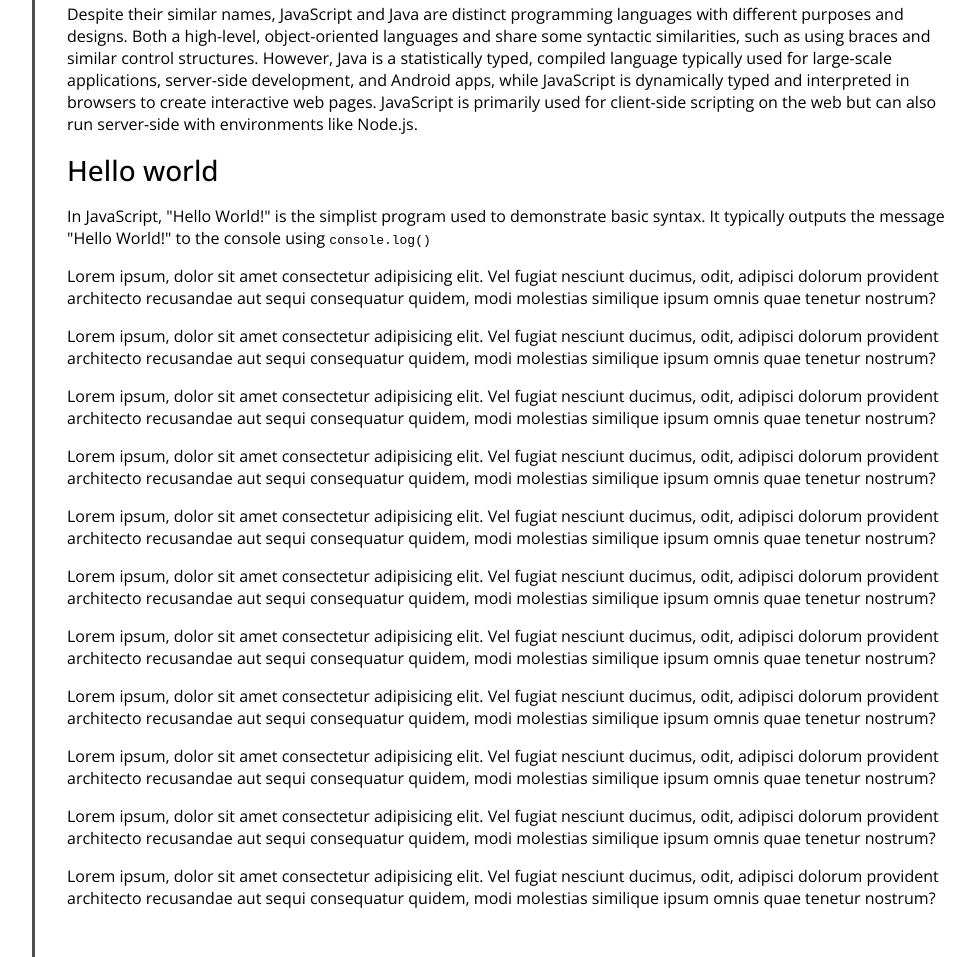
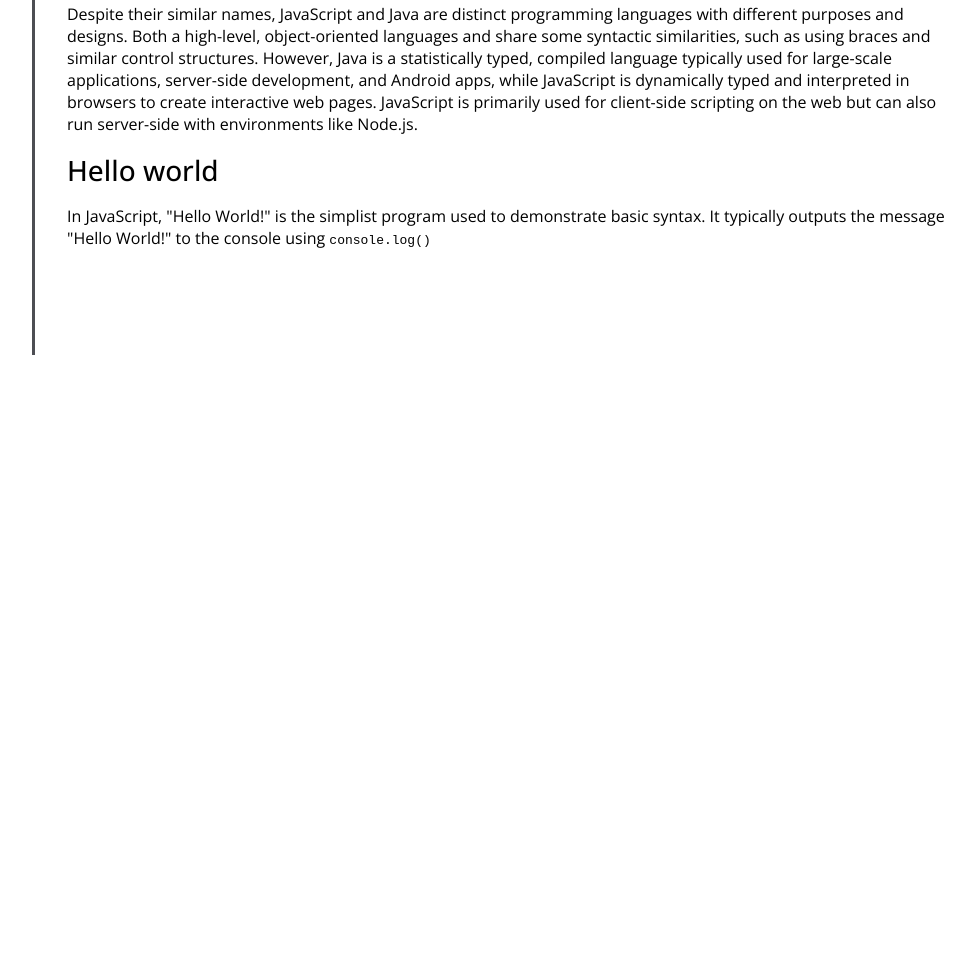
Before and after one commit to lengleman-spec/technical-page, a plain HTML site: page index.html in a window 1280 px wide. Shown: the part 517-1474 px from the top of the page, without its empty margins (290-1265 px from the left). After the commit the page ends 872 px from the top, so only its background shows below. Drawn offline with nearby package versions, Linux system fonts and the light colour scheme.

Commit message:
removed filler paragraphs

```diff
--- a/index.html
+++ b/index.html
@@ -136,72 +136,6 @@
         demonstrate basic syntax. It typically outputs the message "Hello
         World!" to the console using <code>console.log()</code>
       </p>
-      <p>
-        Lorem ipsum, dolor sit amet consectetur adipisicing elit. Vel fugiat
-        nesciunt ducimus, odit, adipisci dolorum provident architecto recusandae
-        aut sequi consequatur quidem, modi molestias similique ipsum omnis quae
-        tenetur nostrum?
-      </p>
-      <p>
-        Lorem ipsum, dolor sit amet consectetur adipisicing elit. Vel fugiat
-        nesciunt ducimus, odit, adipisci dolorum provident architecto recusandae
-        aut sequi consequatur quidem, modi molestias similique ipsum omnis quae
-        tenetur nostrum?
-      </p>
-      <p>
-        Lorem ipsum, dolor sit amet consectetur adipisicing elit. Vel fugiat
-        nesciunt ducimus, odit, adipisci dolorum provident architecto recusandae
-        aut sequi consequatur quidem, modi molestias similique ipsum omnis quae
-        tenetur nostrum?
-      </p>
-      <p>
-        Lorem ipsum, dolor sit amet consectetur adipisicing elit. Vel fugiat
-        nesciunt ducimus, odit, adipisci dolorum provident architecto recusandae
-        aut sequi consequatur quidem, modi molestias similique ipsum omnis quae
-        tenetur nostrum?
-      </p>
-      <p>
-        Lorem ipsum, dolor sit amet consectetur adipisicing elit. Vel fugiat
-        nesciunt ducimus, odit, adipisci dolorum provident architecto recusandae
-        aut sequi consequatur quidem, modi molestias similique ipsum omnis quae
-        tenetur nostrum?
-      </p>
-      <p>
-        Lorem ipsum, dolor sit amet consectetur adipisicing elit. Vel fugiat
-        nesciunt ducimus, odit, adipisci dolorum provident architecto recusandae
-        aut sequi consequatur quidem, modi molestias similique ipsum omnis quae
-        tenetur nostrum?
-      </p>
-      <p>
-        Lorem ipsum, dolor sit amet consectetur adipisicing elit. Vel fugiat
-        nesciunt ducimus, odit, adipisci dolorum provident architecto recusandae
-        aut sequi consequatur quidem, modi molestias similique ipsum omnis quae
-        tenetur nostrum?
-      </p>
-      <p>
-        Lorem ipsum, dolor sit amet consectetur adipisicing elit. Vel fugiat
-        nesciunt ducimus, odit, adipisci dolorum provident architecto recusandae
-        aut sequi consequatur quidem, modi molestias similique ipsum omnis quae
-        tenetur nostrum?
-      </p>
-      <p>
-        Lorem ipsum, dolor sit amet consectetur adipisicing elit. Vel fugiat
-        nesciunt ducimus, odit, adipisci dolorum provident architecto recusandae
-        aut sequi consequatur quidem, modi molestias similique ipsum omnis quae
-        tenetur nostrum?
-      </p>
-      <p>
-        Lorem ipsum, dolor sit amet consectetur adipisicing elit. Vel fugiat
-        nesciunt ducimus, odit, adipisci dolorum provident architecto recusandae
-        aut sequi consequatur quidem, modi molestias similique ipsum omnis quae
-        tenetur nostrum?
-      </p>
-      <p>
-        Lorem ipsum, dolor sit amet consectetur adipisicing elit. Vel fugiat
-        nesciunt ducimus, odit, adipisci dolorum provident architecto recusandae
-        aut sequi consequatur quidem, modi molestias similique ipsum omnis quae
-        tenetur nostrum?
-      </p>
     </main>
   </body>
 </html>
```
